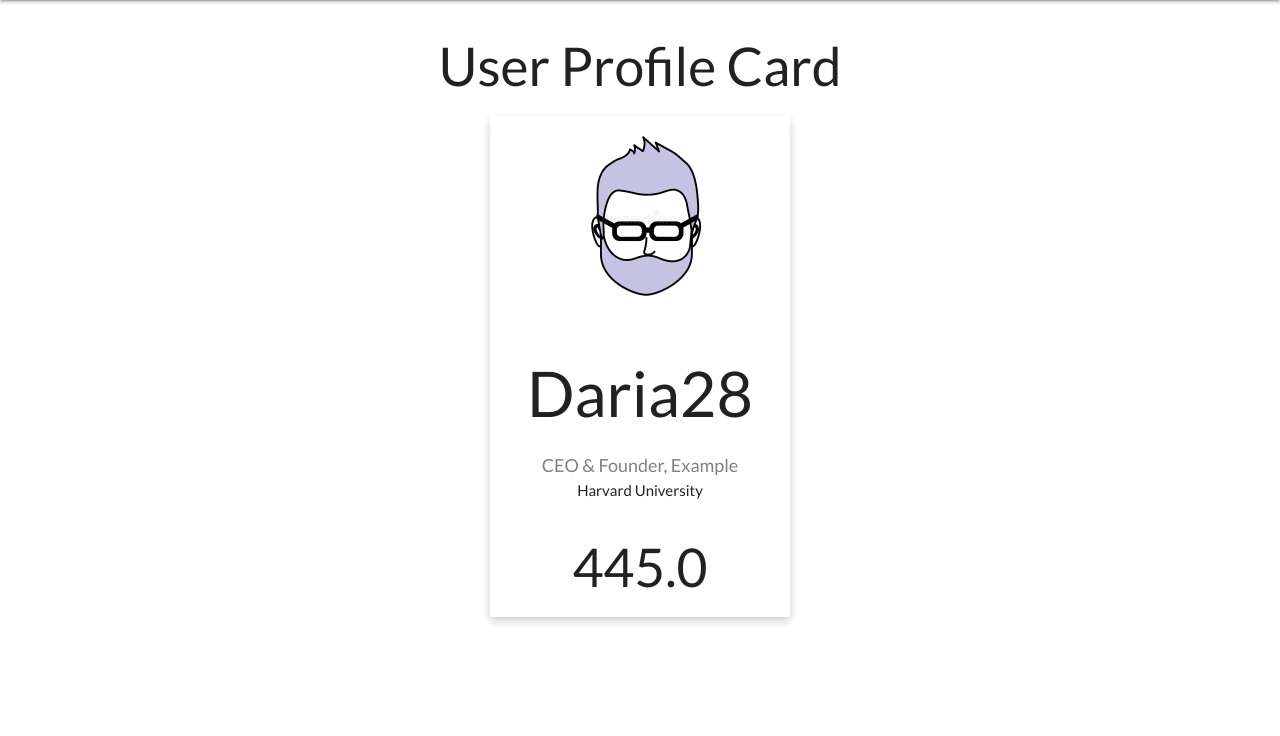
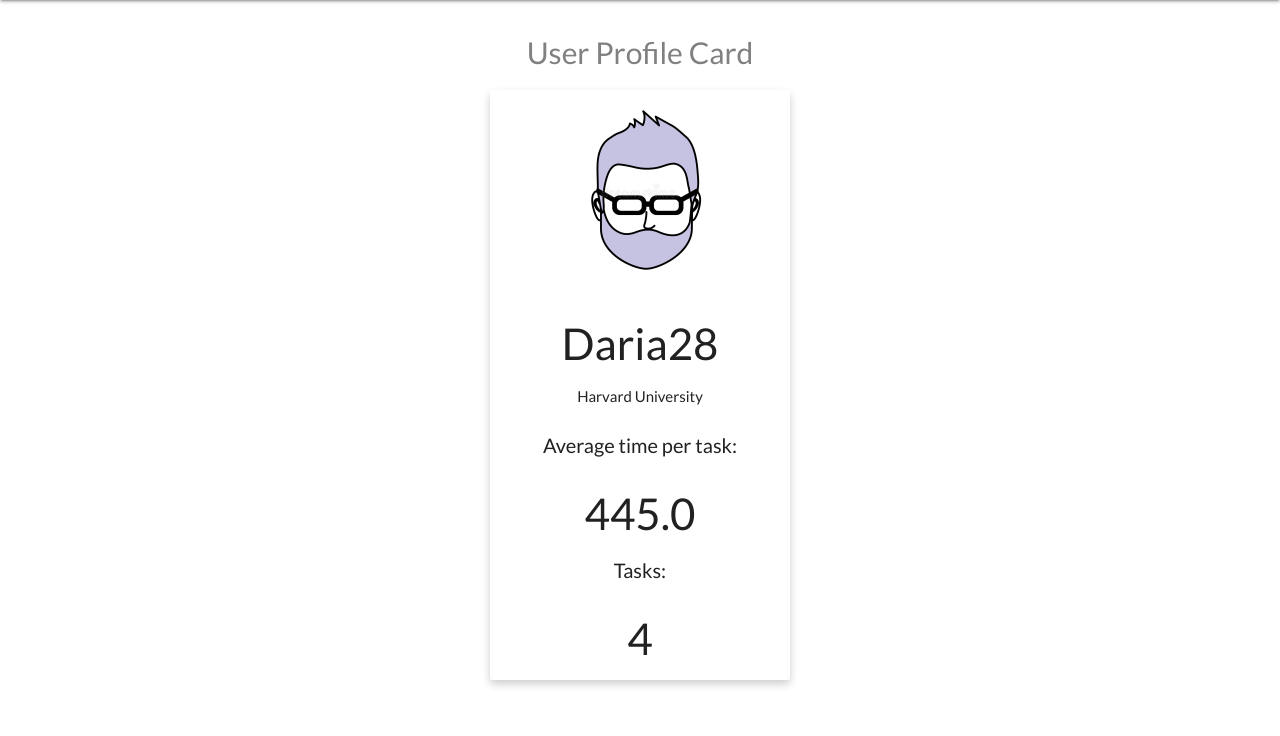
Before and after one commit to DariaKutkanych/math_competition, a Flask app: page /account in a window 1280 px wide. Shown: the part 64-800 px from the top of the page. Run offline with Flask 2, Linux system fonts and the light colour scheme; a user stored in the database is signed in; data comes from the database, SQL or seed files in the repository.

Commit message:
account page

```diff
--- a/static/css/style.css
+++ b/static/css/style.css
@@ -25,7 +25,7 @@
     width: 250px
 }
 
-// tasks list styles
+/*tasks list styles*/
 
 .tasks-container {
     display: flex;
@@ -134,6 +134,14 @@
 
 /*account page*/
 
+.account-page {
+    padding-bottom: 20px;
+}
+
+.account-page__subtitle {
+    font-size: 20px;
+}
+
 .account-page .card {
   flex-direction: column;
   align-items: center;
@@ -146,7 +154,7 @@
 
 .title {
   color: grey;
-  font-size: 18px;
+  font-size: 30px;
 }
 
 button {
--- a/templates/account.html
+++ b/templates/account.html
@@ -3,14 +3,17 @@
 {% block content %}
 
 <div class="account-page">
-  <h2 style="text-align:center">User Profile Card</h2>
+  <h2 class="title">User Profile Card</h2>
 
   <div class="card">
     <img src="./static/img/default-user.jpg" alt="default user" width="200">
-    <h1>{{ current_user.username }}</h1>
-    <p class="title">CEO & Founder, Example</p>
+    <h3>{{ current_user.username }}</h3>
     <p>Harvard University</p>
-    <h2> {{ average_time }}</h2>
+    <br/>
+    <p class="account-page__subtitle">Average time per task:</p>
+    <h3>{{ average_time }}</h3>
+    <p class="account-page__subtitle">Tasks:</p>
+    <h3>{{ tasks }}</h3>
   </div>
 </div>
 
--- a/view/user.py
+++ b/view/user.py
@@ -62,20 +62,29 @@ def logout():
 @login_required
 def account():
     user = User.query.filter_by(id=current_user.id).first()
+    print(user.tasks.count())
     if user.tasks.count() > 0:
         average_time = user.time / user.tasks.count()
     else:
         average_time = 0
     return render_template("account.html", title="Account",
-                           average_time=average_time)
+                           average_time=average_time, tasks=user.tasks.count())
 
 
 @app.route("/rating")
 def rating():
     users = User.query.all()
-    rating = {user.username: user.time / user.tasks.count() for user in users
-              if user.tasks.count() > 0}
-    sorted_rating = sorted(rating.items(), key=lambda x: x[1])[:30]
+    rating = [(user.username, user.time / user.tasks.count(), user.tasks.count()) for user in users
+              if user.tasks.count() > 0]
+    sorted_one = sorted(rating, key=lambda x: x[1])[:30]
+    sorted_rate = sorted(sorted_one, key=lambda x: x[2])[:30]
+    sorted_rating = []
+    for item in enumerate(sorted_rate):
+        sorted_rating.append(item)
+    print(sorted_rating)
+
+
+
     return render_template("rating.html", title="Rating",
                            sorted_rating=sorted_rating)
 
@@ -121,7 +130,6 @@ def task(task_id):
         else:
             return redirect(task_id + 1)
 
-
     db.session.query(User).filter_by(id=current_user.id).update(
         dict(last_start=datetime.now()))
     db.session.commit()
```
Also changed, not shown: templates/rating.html (+6 -4 lines).
